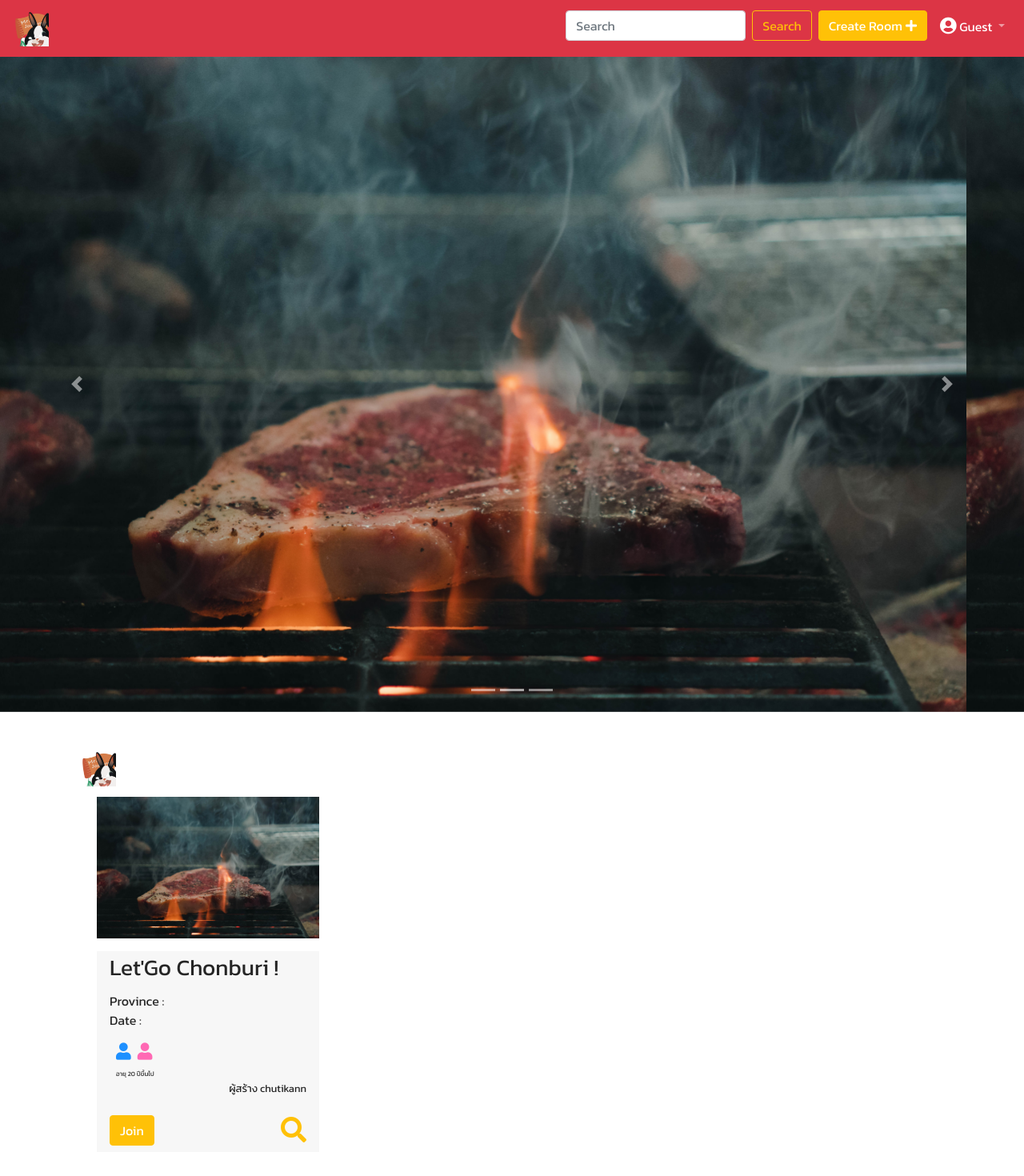
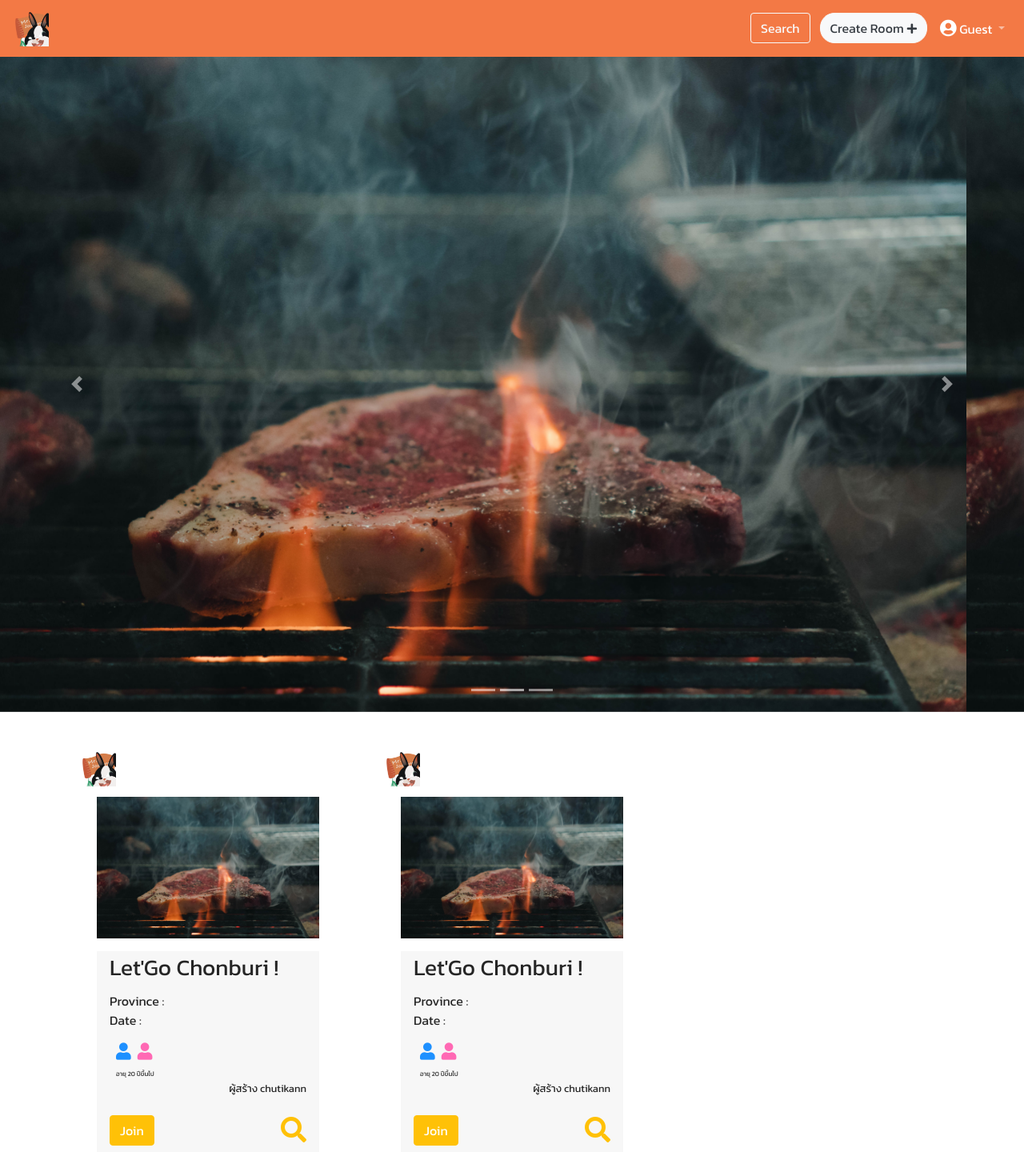
Before and after one commit to romncn/SeniorProject-MrJourney, a React (Create React App) app: page /Home in a window 1280 px wide. Shown: the top 1470 px of the page at 80% size. Built offline with nearby package versions, Linux system fonts and the light colour scheme.

Commit message:
[UPDATE]NavWebPage.js

```diff
--- a/src/components/Home/ShowRoomBox.js
+++ b/src/components/Home/ShowRoomBox.js
@@ -17,6 +17,38 @@ class ShowRoomBox extends React.Component {
             confirmButtonText: 'กลับสู่หน้าหลัก'
         })
     }
+    AlertJoinRoomTest = () => {
+        Swal.fire({
+            imageUrl:"//static/img/logojourney.png",
+            position: 'center',
+            type: 'info',
+            title: `Class Information`,
+            input: 'date',
+            html: `<div>
+            <h1> HelloWorld </h1>
+            <p> TestAlert </p>
+            <p className="float-right">hahaha</p>
+            <img src=${Logo} height="45" alt="MrJourney" />ผู้สร้าง
+            </div>`,
+        })
+    }
+    //  AlertTester() {
+    //     const getAlert = () => (
+    //         <Swal
+    //             success
+    //             title="Woot!"
+    //             onConfirm={() => this.hideAlert()}
+    //         >
+    //             HelloWorld
+    //         </Swal>
+    //     );
+    //      this.setState({
+    //          alert: getAlert()
+    //     })
+    // }
+    // hideAlert(){
+    //     console.log('Hiding Alert');
+    // }
     render() {
         return (
             <section className="py-5">
@@ -51,6 +83,33 @@ class ShowRoomBox extends React.Component {
                                     </div>
                                 </div>
                             </div>
+                            <div className="col-4">
+                                <div className="col">
+                                    <img src={Logo} height="45" alt="MrJourney" />
+                                    <div class="alert box-room show-box">
+                                        <img class="d-block w-100" src={BgSlide1} alt="First slide" />
+                                        <div class="box-room-details show-box mt-2">
+                                            <div className="mt-3 mr-3 ml-3 mb-0">
+                                                <h3 className="py-1">Let'Go Chonburi !</h3>
+                                                <span className="py-1">Province : </span>
+                                                <br /><span className="py-1">Date : </span>
+                                                <p /><i class="fas fa-user fa-lg ml-2" style={{ color: "dodgerblue" }}></i>
+                                                <i class="fas fa-user fa-lg ml-2 mb-0" style={{ color: "hotpink" }}></i>
+                                                <br /><span className="mt-0 ml-2" style={{ fontSize: "8px" }}>อายุ 20 ปีขึ้นไป</span>
+                                                <p className="text-right" style={{ fontSize: "13px" }}>ผู้สร้าง chutikann</p>
+                                            </div>
+                                            <div className="navbar">
+                                                <div>
+                                                    <button type="button" class="btn btn-warning text-white" onClick={this.AlertJoinRoomTest}>Join</button>
+                                                </div>
+                                                <div className="button-search">
+                                                    <i class="fas fa-search text-warning fa-2x"></i>
+                                                </div>
+                                            </div>
+                                        </div>
+                                    </div>
+                                </div>
+                            </div>
 
 
 
--- a/src/components/Nav/NavWebPage.js
+++ b/src/components/Nav/NavWebPage.js
@@ -1,6 +1,7 @@
 import React from 'react';
 import Logo from '../../static/img/logojourney.png';
 import Swal from 'sweetalert2';
+import '../../static/css/Nav.css'
 
 
 // const NavWebPage = () => {
@@ -14,14 +15,25 @@ class NavWebPage extends React.Component {
             confirmButtonText: 'Login'
         })
     }
+    constructor() {
+        super();
+        this.state = {
+            showSearch: false,
+        }
+    }
+    OpenSearch() {
+       this.setState({
+           showSearch: !this.state.showSearch
+       })
+    }
+
 
     render() {
+
         return (
 
-
-
             <div>
-                <nav className="navbar navbar-expand-lg navbar-dark bg-danger" style={{ color: "white" }}>
+                <nav className="navbar navbar-expand-lg navbar-dark nav-color" style={{ color: "white" }}>
                     <a href="/Home" class="navbar-brand">
                         <img src={Logo} height="45" alt="MrJourney" />
                     </a>
@@ -30,15 +42,21 @@ class NavWebPage extends React.Component {
                     </button>
                     <div class="collapse navbar-collapse" id="navbarCollapse">
                         <ul class="navbar-nav ml-auto">
-                            <li className="nav-item mr-2">
-                                <form class="form-inline">
+                            <li className="nav-item mr-1">
+                                    {
+                                    this.state.showSearch?
+                                     <form class="form-inline">
                                     <input class="form-control mr-sm-2" type="search" placeholder="Search" aria-label="Search" />
-                                    <button class="btn btn-outline-warning my-2 my-sm-0" type="submit">Search</button>
-                                </form>
+                                    </form>
+                                    :null
+                                    }
                             </li>
+                            <li className="nav-item mr-1 ml-1">
+                                    <button class="btn btn-outline-light my-2 my-sm-0" onClick={()=>this.OpenSearch()}>Search</button>
+                                </li>
                             <li className="nav-item">
-                                <button type="button" class="btn btn-warning mb-2 mr-2 text-white" onClick={this.Alert}>Create Room
-                                <i className="fas fa-plus pl-1" style={{ color: "white" }}></i>
+                                <button type="button" class="btn btn-light ml-2 mr-2 text-dark round" onClick={this.Alert}>Create Room
+                                <i className="fas fa-plus fa-sm ml-1" style={{ color: "dark" }}></i>
                                 </button>
                             </li>
 
@@ -47,10 +65,11 @@ class NavWebPage extends React.Component {
                                     aria-haspopup="true" aria-expanded="false">
                                     <i class="fas fa-user-circle fa-lg text-white"></i> <span className="text-white">Guest</span> </a>
                                 <div class="dropdown-menu dropdown-menu-right dropdown-info" aria-labelledby="navbarDropdownMenuLink-4">
-                                    <a class="dropdown-item " href="#">My account</a>
+                                    <a className="dropdown-item" href="#">Sign In</a>
+                                    {/* <a class="dropdown-item " href="#">My account</a>
                                     <a class="dropdown-item " href="#">Joined Room</a>
                                     <a class="dropdown-item " href="#">My Owner Room</a>
-                                    <a class="dropdown-item " href="#">Log out</a>
+                                    <a class="dropdown-item " href="#">Log out</a> */}
                                 </div>
                             </li>
 
--- /dev/null
+++ b/src/static/css/Nav.css
@@ -0,0 +1,6 @@
+.nav-color{
+background-color: #F37945;
+}
+.round{
+    border-radius: 18px;
+}
```
Also changed, not shown: src/components/JoinedRoom/ShowMembers.js (line endings or trailing spaces).
